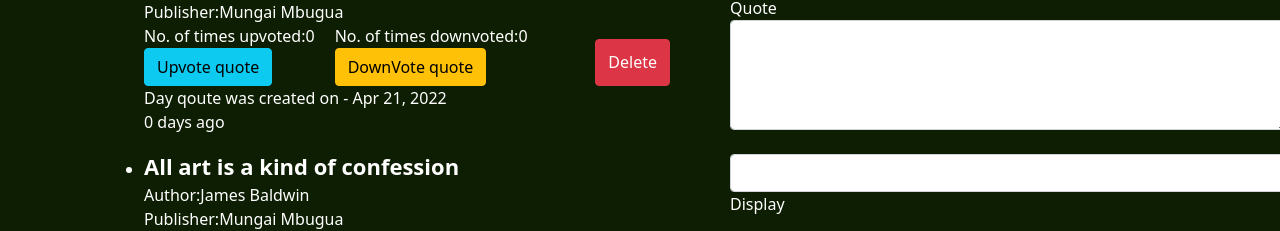
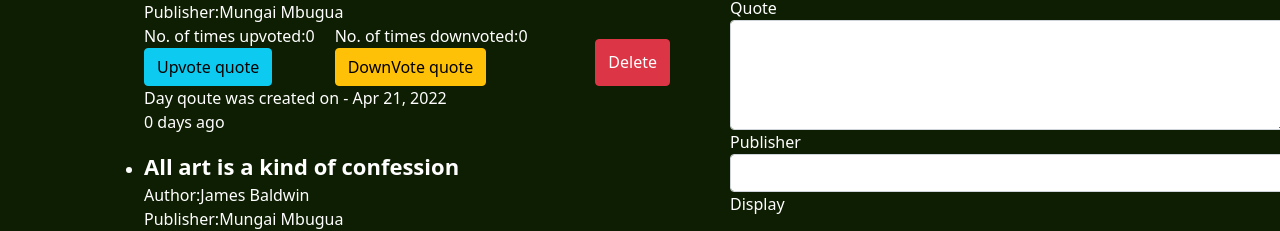
Before and after one commit to munga114/deepquotes, an Angular app: page / in a window 1280 px wide. Shown: the part 304-535 px from the top of the page. Built offline with nearby package versions, Linux system fonts and the light colour scheme.

Commit message:
edit publisher label

```diff
--- a/src/app/quotes-form/quotes-form.component.html
+++ b/src/app/quotes-form/quotes-form.component.html
@@ -20,7 +20,8 @@
         </div>
         <div class="form-group">
 
-            <label for="author"></label>
+            <label for="author">Publisher
+            </label>
             <input type="text" required class="form-control" id="author"[(ngModel)]="addNewQuote.author" name="author" #author="ngModel">
             Display {{addNewQuote.author}}
             <div [hidden]="author.valid || author.pristine" class="alert alert-danger">
```
